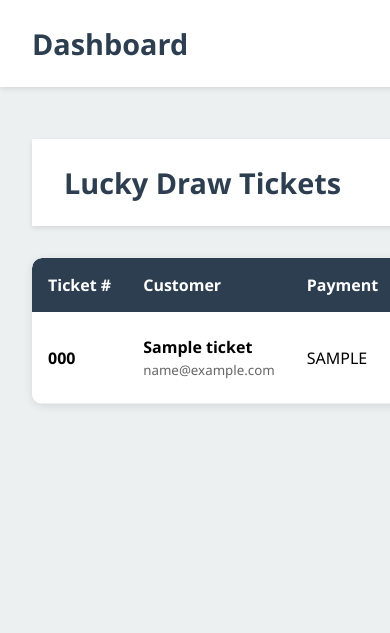
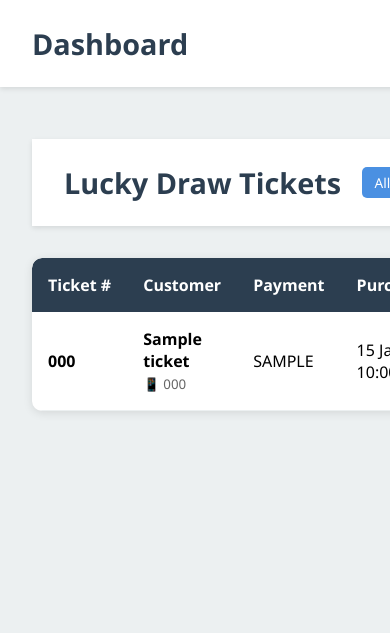
Before and after one commit to srihari2769/sshc-construction, a Flask app: page /admin/lucky-draw/tickets in a window 390 px wide; the page is wider, and only the part inside the window is pictured. Shown: the top 633 px of that part. Run offline with Flask 3, Linux system fonts and the light colour scheme; a user stored in the database is signed in; tables that the repository leaves empty hold one stand-in row (values such as "Sample post").

Commit message:
Update admin UI: Show phone instead of email, mention SMS in confirmation

```diff
--- a/templates/admin/lucky_draw_tickets.html
+++ b/templates/admin/lucky_draw_tickets.html
@@ -38,7 +38,7 @@
                         <td>
                             <div class="customer-cell">
                                 <strong>{{ ticket.customer_name }}</strong><br>
-                                <small class="customer-email">{{ ticket.customer_email }}</small>
+                                <small class="customer-phone">📱 {{ ticket.customer_phone }}</small>
                             </div>
                         </td>
                         <td>{{ ticket.payment_method.upper() }}</td>
@@ -139,7 +139,7 @@
     text-overflow: ellipsis;
 }
 
-.customer-email {
+.customer-phone {
     color: #666;
 }
 </style>
@@ -150,7 +150,7 @@ document.querySelectorAll('[data-action]').forEach(button => {
         const action = this.dataset.action;
         const id = this.dataset.id;
         const message = action === 'confirm'
-            ? 'Confirm this ticket? Customer will receive email notification.'
+            ? 'Confirm this ticket? Customer will receive SMS notification.'
             : 'Cancel this ticket? The ticket will be returned to available pool.';
 
         if (confirm(message)) {
@@ -287,13 +287,15 @@ function viewTicketDetails(ticketId) {
                         <div class="detail-value">${ticket.customer_name}</div>
                     </div>
                     <div class="detail-row">
+                        <div class="detail-label">Phone:</div>
+                        <div class="detail-value">${ticket.customer_phone}</div>
+                    </div>
+                    ${ticket.customer_email ? `
+                    <div class="detail-row">
                         <div class="detail-label">Email:</div>
                         <div class="detail-value">${ticket.customer_email}</div>
                     </div>
-                    <div class="detail-row">
-                        <div class="detail-label">Phone:</div>
-                        <div class="detail-value">${ticket.customer_phone}</div>
-                    </div>
+                    ` : ''}
                     <div class="detail-row">
                         <div class="detail-label">Address:</div>
                         <div class="detail-value">${ticket.customer_address || '-'}</div>
```
